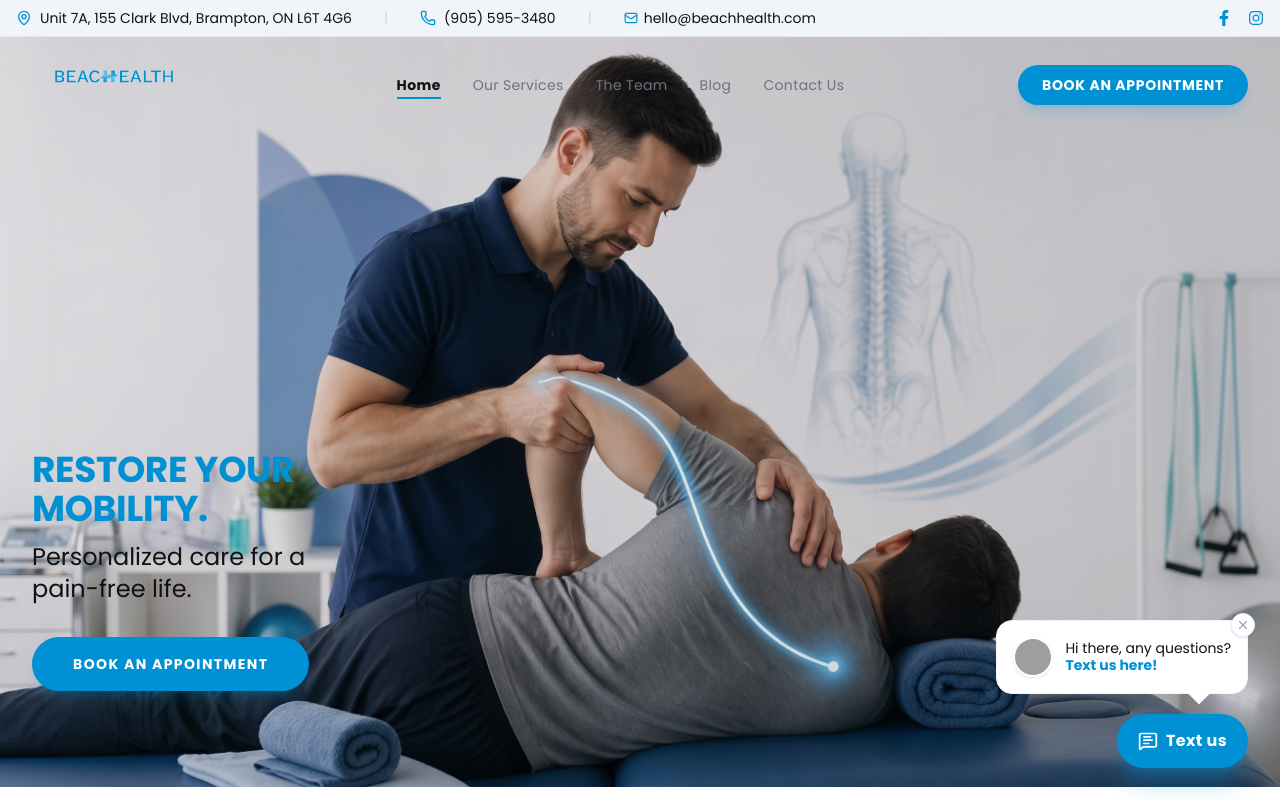
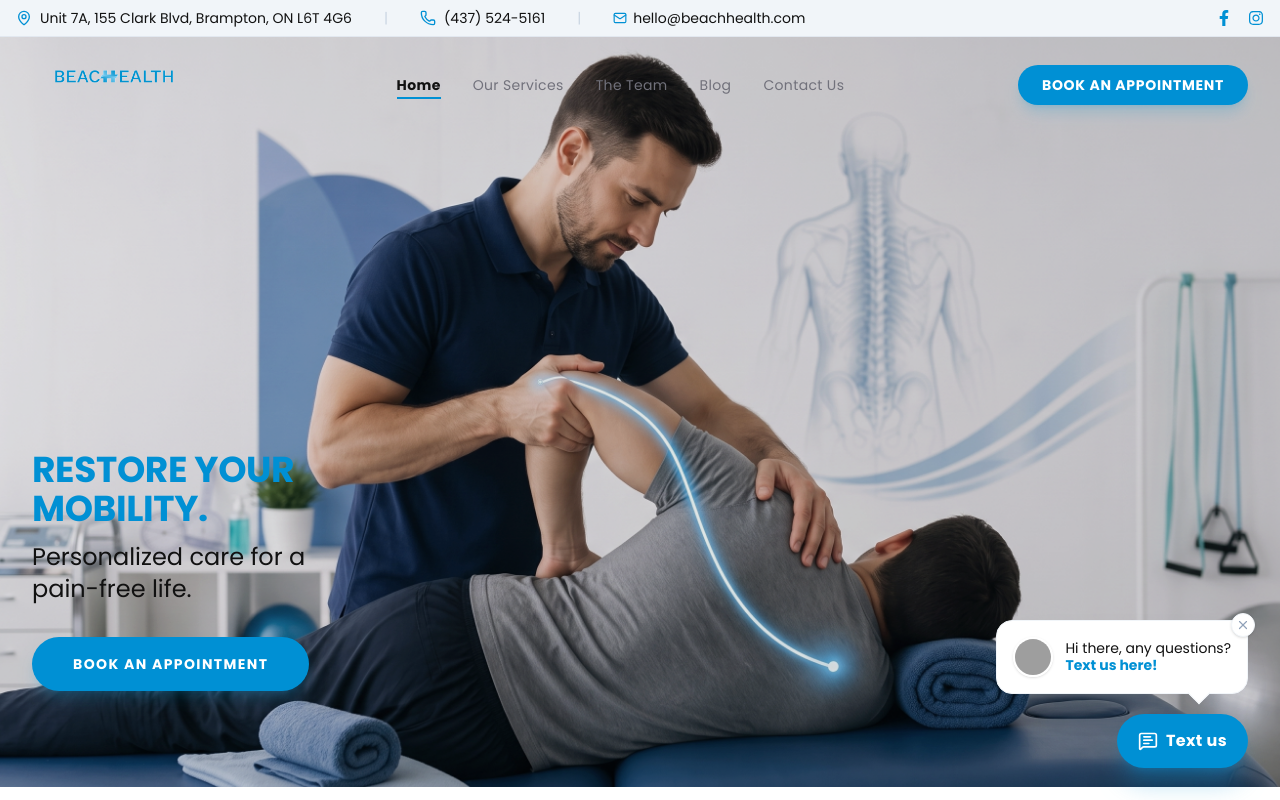
Before and after one commit to shaheertiger/Beachhealthbrampton, a React (Vite) app: page / in a window 1280 px wide. Shown: the top 800 px of the page. Built offline with nearby package versions, Linux system fonts and the light colour scheme; grey boxes are pictures that could not be loaded; a web font is replaced by a local one.

Commit message:
Update clinic phone number to (437) 524-5161

```diff
--- a/src/components/TopBar.tsx
+++ b/src/components/TopBar.tsx
@@ -13,9 +13,9 @@ export default function TopBar() {
             <span>Unit 7A, 155 Clark Blvd, Brampton, ON L6T 4G6</span>
           </div>
           <span className="hidden md:inline text-slate-300">|</span>
-          <a href="tel:+19055953480" className="flex items-center gap-2 hover:text-brand-green transition-colors">
+          <a href="tel:+14375245161" className="flex items-center gap-2 hover:text-brand-green transition-colors">
             <Phone size={16} className="text-brand-green" />
-            <span>(905) 595-3480</span>
+            <span>(437) 524-5161</span>
           </a>
           <span className="hidden md:inline text-slate-300">|</span>
           <a href="mailto:hello@beachhealth.com" className="flex items-center gap-1.5 hover:text-brand-green transition-colors">
```
